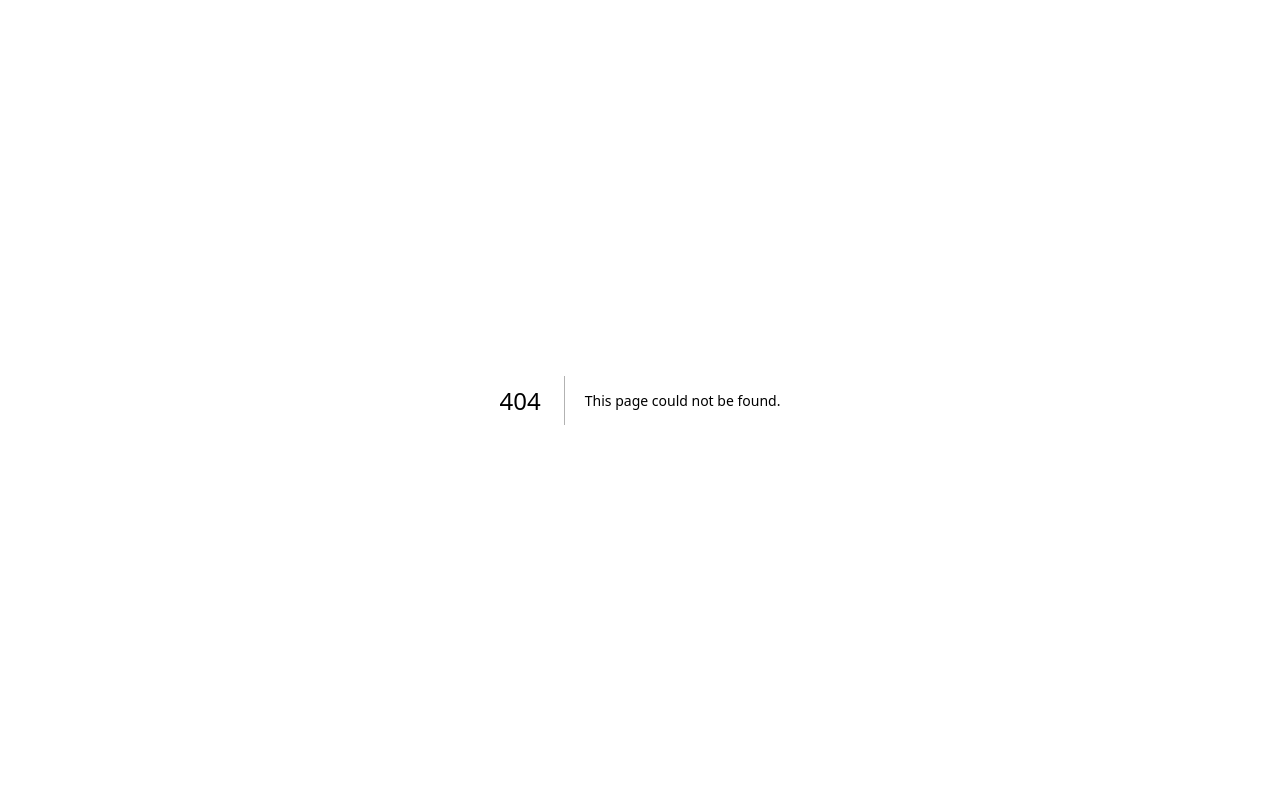
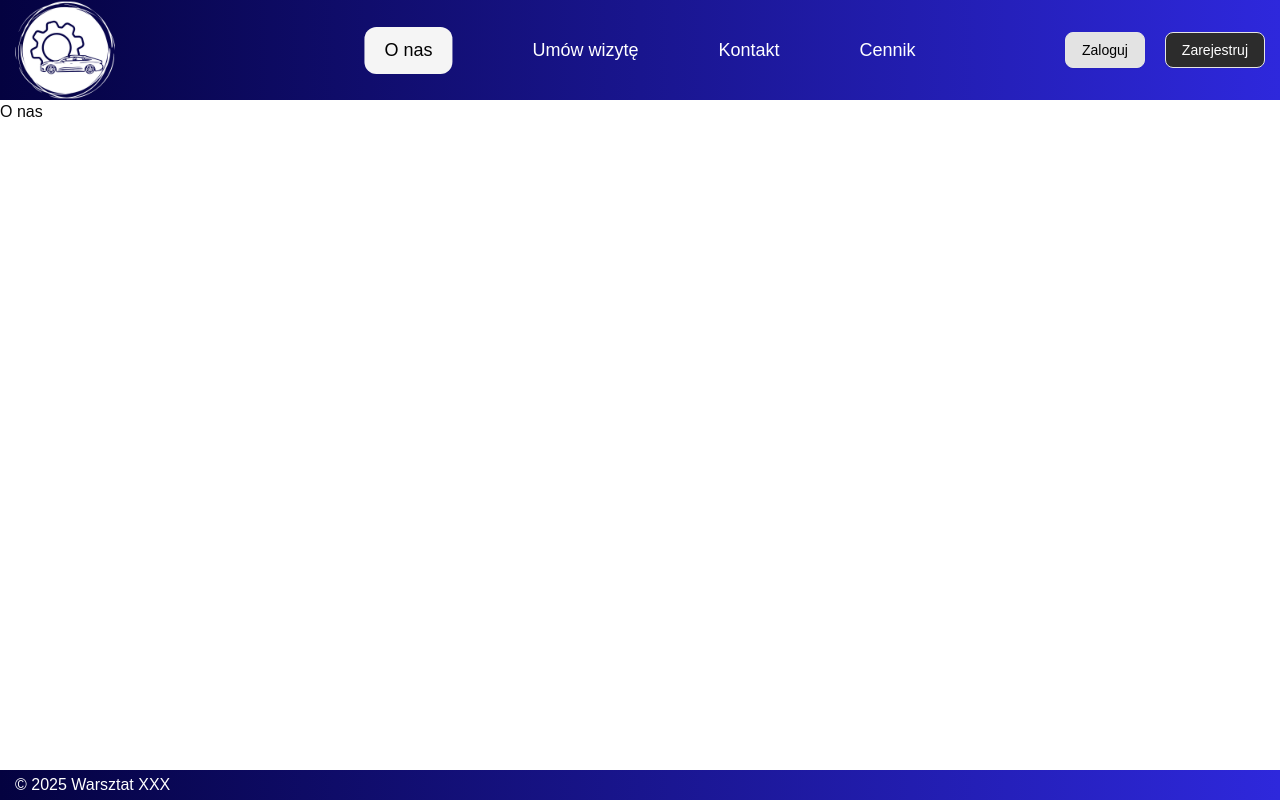
Before and after one commit to KorneliaBlaszczuk/PW-Drive, a Next.js app: page /about in a window 1280 px wide. Before the commit this address had no page. Built offline with nearby package versions, Linux system fonts and the light colour scheme; a web font is replaced by a local one.

Commit message:
Add changes for correct next.js folder layout

```diff
--- a/package.json
+++ b/package.json
@@ -14,9 +14,9 @@
     "class-variance-authority": "^0.7.1",
     "clsx": "^2.1.1",
     "lucide-react": "^0.501.0",
-    "next": "15.3.1",
-    "react": "^19.0.0",
-    "react-dom": "^19.0.0",
+    "next": "^15.3.1",
+    "react": "^19.1.0",
+    "react-dom": "^19.1.0",
     "react-router-dom": "^7.5.1",
     "sass": "^1.86.3",
     "tailwind-merge": "^3.2.0",
--- /dev/null
+++ b/src/app/about/page.tsx
@@ -0,0 +1,7 @@
+export default function About() {
+    return (
+        <div>
+            <h1>O nas</h1>
+        </div>
+    )
+}
--- a/src/app/layout.tsx
+++ b/src/app/layout.tsx
@@ -1,6 +1,7 @@
-import React from "react";
 import type { Metadata } from "next";
 import { Forum } from "next/font/google";
+import Header from "@/components/Header";
+import Footer from "@/components/Footer";
 import "./globals.css";
 
 const forum = Forum({ subsets: ['latin'], weight: '400' });
@@ -21,7 +22,9 @@ export default function RootLayout({
   return (
     <html lang="en">
       <body className={forum.className}>
-        {children}
+        <Header />
+        <main>{children}</main>
+        <Footer />
       </body>
     </html>
   );
--- a/src/app/page.tsx
+++ b/src/app/page.tsx
@@ -1,22 +1,11 @@
-import React from "react";
-import Header from "@/components/Header"
-import Footer from "@/components/Footer";
 import styles from '../styles/App.module.scss';
-// import { BrowserRouter as Router, Routes, Route, useNavigate } from 'react-router-dom';
 
 export default function Home() {
   return (
-    // <Router>
     <div className={styles.App}>
-      <Header />
       <main>
         <h1>Auto servis</h1>
-        {/* <Routes>
-            <Route path="/" element={<Home />} />
-          </Routes> */}
       </main>
-      <Footer />
     </div>
-    // </Router>
   );
 }
--- a/src/components/Footer.tsx
+++ b/src/components/Footer.tsx
@@ -1,4 +1,3 @@
-import React from 'react';
 import styles from '../styles/Footer.module.scss';
 
 export default function Footer() {
--- a/src/components/Header.tsx
+++ b/src/components/Header.tsx
@@ -1,7 +1,5 @@
-import React from 'react'
 import { Button } from "@/components/ui/button"
-// import { useNavigate } from 'react-router-dom';
-// import { Link, NavLink } from 'react-router-dom';
+import Link from 'next/link';
 import styles from '../styles/Header.module.scss';
 
 export default function Header() {
@@ -12,7 +10,7 @@ export default function Header() {
             <img className={styles.appLogo} src='/logo_white.png' alt='App logo' />
             {/* </Link> */}
             <div className={styles.headerCenter}>
-                <p className={styles.aboutUs}>O nas</p>
+                <Link href="/about" className={styles.aboutUs}>O nas</Link>
                 <p>Umów wizytę</p>
                 <p>Kontakt</p>
                 <p>Cennik</p>
```
Also changed, not shown: 1 other file (tests, documents, lock files or other folders).
